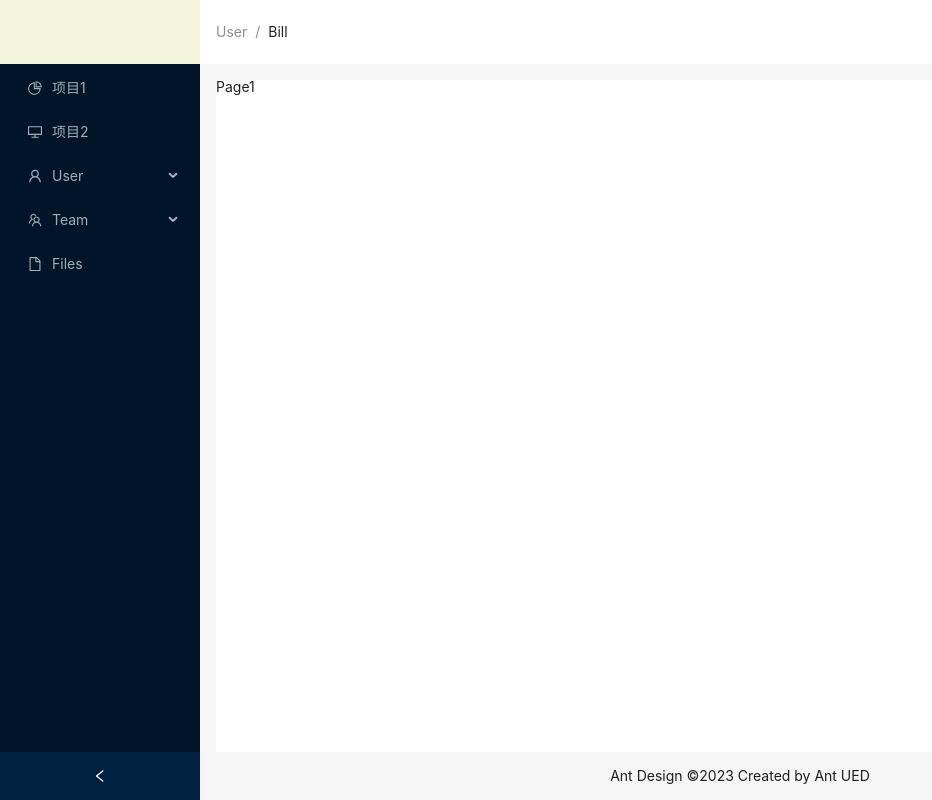
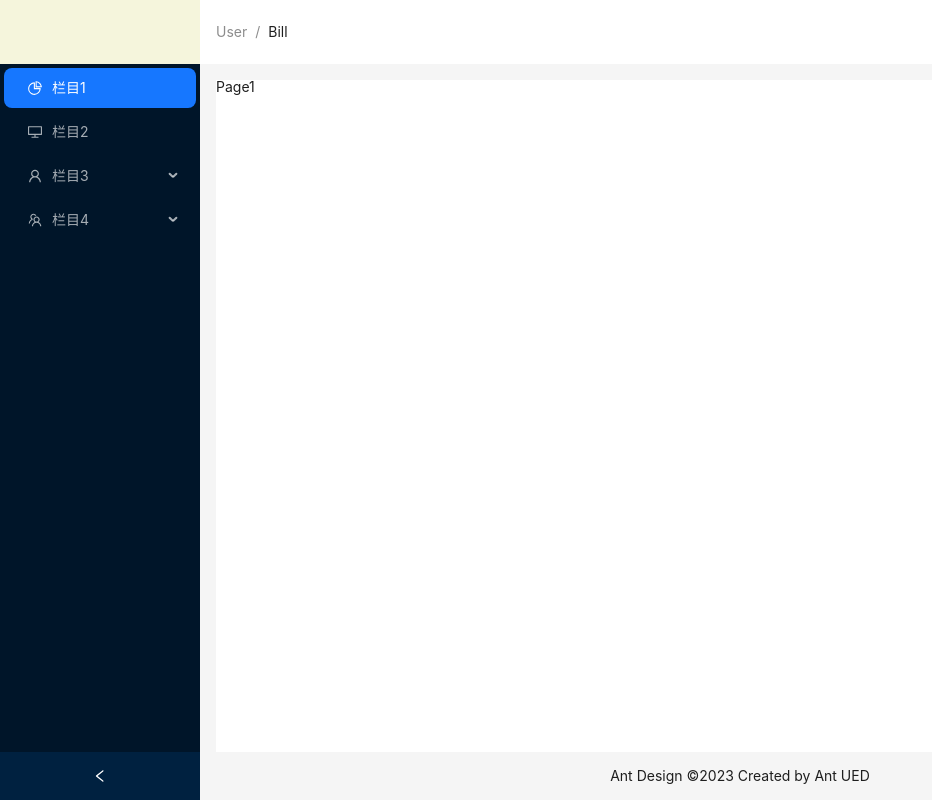
Before and after one commit to shzhiheng1/vite-ts-management, a React (Vite) app: page /page1 in a window 1280 px wide. Shown: the whole page, without its empty margins (0-932 px from the left). Built offline with nearby package versions, Linux system fonts and the light colour scheme.

Commit message:
菜单优化

```diff
--- /dev/null
+++ b/src/component/MainMenu/index.tsx
@@ -0,0 +1,140 @@
+/************菜单组件************/
+import React, { useState } from 'react';
+import {  Menu } from 'antd';
+import  {useNavigate,useLocation} from 'react-router-dom'
+import {
+    DesktopOutlined,
+    // FileOutlined,
+    PieChartOutlined,
+    TeamOutlined,
+    UserOutlined,
+  } from '@ant-design/icons';
+
+// import type { MenuProps } from 'antd';
+
+// type MenuItem = Required<MenuProps>['items'][number];
+interface node {
+  label: string,
+  key: string,
+  icon?: React.ReactNode,
+  children?: node[],
+ }
+
+const items:node[]=[
+  {
+    label:'栏目1',
+    key:'/page1',
+    icon:<PieChartOutlined />
+  },
+  {
+    label:'栏目2',
+    key:'/page2',
+    icon:<DesktopOutlined />
+  },
+  {
+    label:'栏目3',
+    key:'page3',
+    icon:<UserOutlined />,
+    children:[
+      {
+        label:'栏目3-01',
+        key:'/page3/page301',
+      },
+      {
+        label:'栏目3-01',
+        key:'/page3/page302',
+      },
+      {
+        label:'栏目3-01',
+        key:'/page3/page303',
+      },
+    ]
+  },
+  {
+    label:'栏目4',
+    key:'page4',
+    icon:<TeamOutlined />,
+    children:[
+      // {
+      //   label:'栏目4-01',
+      //   key:'page401',
+      //   icon:<FileOutlined />,
+      //   children:[
+      //      {
+      //        label:'栏目4-01-01',
+      //        key:'/page4/page40101',
+      //      }
+      //   ]
+      // },
+      {
+        label:'栏目4-02',
+        key:'/page4/page402',
+      },
+
+    ]
+  },
+]
+const MainMenu:React.FC=()=>{
+      // V6 的新写法
+  const navigate = useNavigate();
+  // 严格模式下开发环境会调用两次
+  const currentRoute=useLocation()
+    // 点击菜单
+  const handleMenu=(e:{key:string})=>{
+       console.log('----------',e.key)
+       navigate(e.key)
+  }
+    // 只展开一项
+  let  firestOpenKey=''
+  // 找到路由所在行的父级,
+  const getParentNodeId=(tree:node[], key:string)=> {
+    // 遍历树节点
+    for (const node of tree) {
+      // 第一层(忽略)
+      // 如果当前节点就是目标节点的父节点，直接返回当前节点key;
+      // some用法：不改变原数组，不处理空数组,只要存在返回true，都不存在返回false
+      if (node.children && node.children.some(child => child.key === key)) {
+        return node.key;
+      }
+      // // 否则继续遍历当前节点的子节点
+      if (node.children) {
+        const parentId:string = getParentNodeId(node.children, key);
+        if (parentId !== '') {
+          return parentId;
+        }
+      }
+    }
+    // 如果没有找到父节点，则返回null
+    return '';
+  }
+  console.log(getParentNodeId(items,currentRoute.pathname))
+  // 仅适用于两层菜单
+  firestOpenKey=getParentNodeId(items,currentRoute.pathname)
+  // 展开项
+  const [openKeys,setOpenkeys]=useState([firestOpenKey])
+  const handleOpenChange=(keys:string[])=>{
+    console.log(keys)
+    // 数组中只含有最后一项(只适用于两层菜单)
+    const lastValue = keys.pop()||'';
+    setOpenkeys([lastValue])
+
+  }
+
+
+
+   return(
+    <Menu
+          theme="dark"
+          // 选中
+          defaultSelectedKeys={[currentRoute.pathname]}
+          mode="inline"
+          items={items}
+          onClick={handleMenu}
+          // 展开关闭回调
+          onOpenChange={handleOpenChange}
+          // 展开项数组
+          openKeys={openKeys}
+        />
+   )
+}
+export default MainMenu
--- a/src/router/index.tsx
+++ b/src/router/index.tsx
@@ -41,6 +41,12 @@ import Page1 from '@/views/page1/Page1.js';
 const LazyAbout=lazy(()=>import('@/views/about/About.js'))
 const LazyUser=lazy(()=>import('@/views/user/User.js'))
 const LazyPage2=lazy(()=>import('@/views/page2/Page2.js'))
+const FailPage404=lazy(()=>import('@/views/fail/404Page.js'))
+const Page301=lazy(()=>import('@/views/page3/Page301.js'))
+const Page302=lazy(()=>import('@/views/page3/Page302.js'))
+const Page303=lazy(()=>import('@/views/page3/Page303.js'))
+const Page40101=lazy(()=>import('@/views/page4/Page40101.js'))
+const Page402=lazy(()=>import('@/views/page4/Page402.js'))
 
 
 // 封装懒加载loading
@@ -56,6 +62,7 @@ const routers=[
         path: "/",
         element: <Navigate to="/page1" />, //重定向到 /B 页面
   },
+  // 嵌套路由
   {
     path:'/',
     element:<Home />,
@@ -67,6 +74,26 @@ const routers=[
       {
         path: 'page2',
         element: LazyLoading(<LazyPage2 />)
+      },
+      {
+        path:'/page3/page301',
+        element:LazyLoading(<Page301 />)
+      },
+      {
+        path:'/page3/page302',
+        element:LazyLoading(<Page302 />)
+      },
+      {
+        path:'/page3/page303',
+        element:LazyLoading(<Page303 />)
+      },
+      {
+        path:'/page4/page40101',
+        element:LazyLoading(<Page40101 />)
+      },
+      {
+        path:'/page4/page402',
+        element:LazyLoading(<Page402 />)
       }
     ]
   },
@@ -76,6 +103,15 @@ const routers=[
   },{
     path:'/user',
     element:LazyLoading(<LazyUser />)
+  },
+  {
+    path:'/404',
+    element:LazyLoading(<FailPage404 />)
+  },
+  // 未匹配到路由
+  {
+    path:'*',
+    element:<Navigate to='/404' />
   }
 ]
 export default routers
--- /dev/null
+++ b/src/views/fail/404Page.tsx
@@ -0,0 +1,8 @@
+const Fail:React.FC=()=>{
+    return(
+        <>
+          <h2>404页面不存在</h2>
+        </>
+    )
+}
+export default Fail
--- a/src/views/home/Home.tsx
+++ b/src/views/home/Home.tsx
@@ -1,65 +1,22 @@
 import React, { useState } from 'react';
-import  {useNavigate,Outlet} from 'react-router-dom'
-import {
-  DesktopOutlined,
-  FileOutlined,
-  PieChartOutlined,
-  TeamOutlined,
-  UserOutlined,
-} from '@ant-design/icons';
-import type { MenuProps } from 'antd';
-import { Breadcrumb, Layout, Menu, theme } from 'antd';
+import  {Outlet} from 'react-router-dom'
+import { Breadcrumb, Layout, theme } from 'antd';
+import MainMenu from '@/component/MainMenu/index.js';
 import Styles from './Home.module.scss'
-
 const { Header, Content, Footer, Sider } = Layout;
 
-type MenuItem = Required<MenuProps>['items'][number];
-
-function getItem(
-  label: React.ReactNode,
-  key: React.Key,
-  icon?: React.ReactNode,
-  children?: MenuItem[],
-): MenuItem {
-  return {
-    key,
-    icon,
-    children,
-    label,
-  } as MenuItem;
-}
-
-const items: MenuItem[] = [
-  getItem('项目1', '/page1', <PieChartOutlined />),
-  getItem('项目2', '/page2', <DesktopOutlined />),
-  getItem('User', 'sub1', <UserOutlined />, [
-    getItem('Tom', '/user'),
-    getItem('Bill', '4'),
-    getItem('Alex', '5'),
-  ]),
-  getItem('Team', 'sub2', <TeamOutlined />, [getItem('Team 1', '6'), getItem('Team 2', '8')]),
-  getItem('Files', '9', <FileOutlined />),
-];
-
 const Home: React.FC = () => {
-  // V6 的新写法
-  const navigate = useNavigate();
   const [collapsed, setCollapsed] = useState(false);
   const {
     token: { colorBgContainer },
   } = theme.useToken();
 
-  // 点击菜单
-  const handleMenu=(e:{key:string})=>{
-     console.log('----------',e.key)
-     navigate(e.key)
-  }
   return (
     <Layout style={{ minHeight: '100vh' }}>
       {/* 左侧栏 */}
       <Sider collapsible collapsed={collapsed} onCollapse={(value) => setCollapsed(value)}>
         <div className={Styles.logo} />
-        <Menu theme="dark" defaultSelectedKeys={['1']} mode="inline" items={items}  onClick={handleMenu}/>
+        <MainMenu />
       </Sider>
       {/* 右侧 */}
       <Layout>
--- /dev/null
+++ b/src/views/page3/Page301.tsx
@@ -0,0 +1,9 @@
+const Page301:React.FC=()=>{
+    return(
+        <div>
+            page 301
+        </div>
+    )
+}
+
+export default Page301
--- /dev/null
+++ b/src/views/page3/Page302.tsx
@@ -0,0 +1,9 @@
+const Page302:React.FC=()=>{
+    return(
+        <div>
+            page 302
+        </div>
+    )
+}
+
+export default Page302
--- /dev/null
+++ b/src/views/page3/Page303.tsx
@@ -0,0 +1,9 @@
+const Page303:React.FC=()=>{
+    return(
+        <div>
+            page 303
+        </div>
+    )
+}
+
+export default Page303
--- /dev/null
+++ b/src/views/page4/Page40101.tsx
@@ -0,0 +1,9 @@
+const Page40101:React.FC=()=>{
+    return(
+        <div>
+            page 4-01-01
+        </div>
+    )
+}
+
+export default Page40101
--- /dev/null
+++ b/src/views/page4/Page402.tsx
@@ -0,0 +1,9 @@
+const Page402:React.FC=()=>{
+    return(
+        <div>
+            page 4-02
+        </div>
+    )
+}
+
+export default Page402
```
